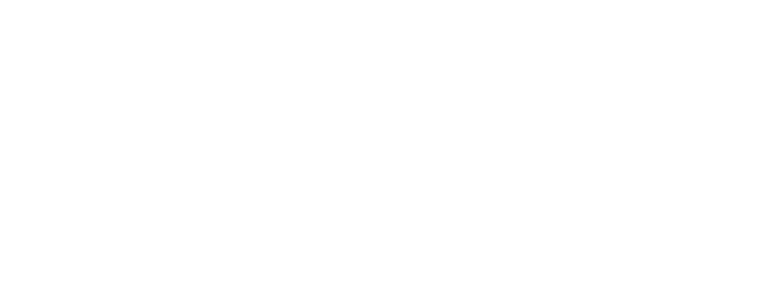
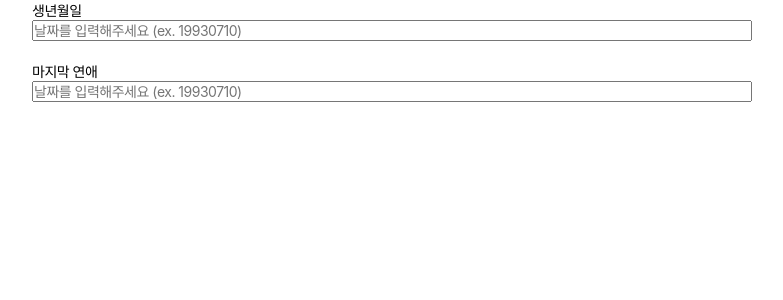
Before and after one commit to fe-olaf/solo, a React (Create React App) app: page / in a window 1280 px wide. Shown: the top 300 px of the page, without its empty margins (248-1031 px from the left). Built offline with nearby package versions, Linux system fonts and the light colour scheme.

Commit message:
feature: date input 추가

```diff
--- a/package.json
+++ b/package.json
@@ -3,7 +3,9 @@
   "version": "0.1.0",
   "private": true,
   "dependencies": {
+    "classnames": "^2.3.1",
     "react": "^17.0.2",
+    "react-day-picker": "^7.4.10",
     "react-dom": "^17.0.2",
     "react-router-dom": "^5.2.0",
     "react-scripts": "4.0.3",
--- a/src/App.scss
+++ /dev/null
@@ -1,38 +0,0 @@
-.App {
-  text-align: center;
-}
-
-.App-logo {
-  height: 40vmin;
-  pointer-events: none;
-}
-
-@media (prefers-reduced-motion: no-preference) {
-  .App-logo {
-    animation: App-logo-spin infinite 20s linear;
-  }
-}
-
-.App-header {
-  background-color: #282c34;
-  min-height: 100vh;
-  display: flex;
-  flex-direction: column;
-  align-items: center;
-  justify-content: center;
-  font-size: calc(10px + 2vmin);
-  color: white;
-}
-
-.App-link {
-  color: #61dafb;
-}
-
-@keyframes App-logo-spin {
-  from {
-    transform: rotate(0deg);
-  }
-  to {
-    transform: rotate(360deg);
-  }
-}
--- a/src/App.tsx
+++ b/src/App.tsx
@@ -1,10 +1,10 @@
 import { BrowserRouter, Switch, Route } from 'react-router-dom'
 
-import MainPage from './pages/main'
+import MainPage from './pages/Main'
 import ResultPage from './pages/result'
 import NotFoundPage from './pages/notFound'
 
-import './App.scss'
+import './scss/reset.scss'
 
 function App() {
   return (
@@ -13,7 +13,7 @@
         <Route exact path="/">
           <MainPage />
         </Route>
-        <Route path="/:id">
+        <Route path="/result">
           <ResultPage />
         </Route>
         <Route>
--- /dev/null
+++ b/src/components/shared/DateInput.module.scss
@@ -0,0 +1,8 @@
+.date_input {
+    position: relative;
+    z-index: 10;
+    width: 100%;
+    height: 100%;
+    box-sizing: border-box;
+    overflow: hidden;
+}
--- /dev/null
+++ b/src/components/shared/DateInput.tsx
@@ -0,0 +1,34 @@
+import React from 'react'
+import classNames from 'classnames/bind'
+
+import InputContainer from './InputContainer'
+
+import styles from './DateInput.module.scss'
+
+const cx = classNames.bind(styles)
+
+function DateInput({
+  label,
+  onChange,
+  value,
+  name,
+}: {
+  name: string
+  label: string
+  onChange: (e: React.ChangeEvent<HTMLInputElement>) => void
+  value: string
+}) {
+  return (
+    <InputContainer label={label}>
+      <input
+        name={name}
+        value={value}
+        onChange={onChange}
+        className={cx('date_input')}
+        placeholder="날짜를 입력해주세요 (ex. 19930710)"
+      />
+    </InputContainer>
+  )
+}
+
+export default DateInput
--- /dev/null
+++ b/src/components/shared/InputContainer.module.scss
@@ -0,0 +1,3 @@
+.wrap_input {
+    margin-bottom: 20px;
+}
--- /dev/null
+++ b/src/components/shared/InputContainer.tsx
@@ -0,0 +1,20 @@
+import classNames from 'classnames/bind'
+import React from 'react'
+
+import styles from './InputContainer.module.scss'
+
+const cx = classNames.bind(styles)
+
+function InputContainer({
+  label,
+  children,
+}: React.PropsWithChildren<{ label: string }>) {
+  return (
+    <div className={cx('wrap_input')}>
+      <div>{label}</div>
+      <div>{children}</div>
+    </div>
+  )
+}
+
+export default InputContainer
--- /dev/null
+++ b/src/pages/Main.module.scss
@@ -0,0 +1,7 @@
+.wrap_page {
+    width: 100%;
+    max-width: 720px;
+    margin: 0 auto;
+    min-height: 100vh;
+    max-height: 100vh;
+}
--- a/src/pages/main.tsx
+++ b/src/pages/main.tsx
@@ -1,5 +1,51 @@
+import React, { useState } from 'react'
+import classNames from 'classnames/bind'
+
+import styles from './Main.module.scss'
+
+import DateInput from '../components/shared/DateInput'
+
+const cx = classNames.bind(styles)
+
+const MAX_DATE_LENGTH = 8
+
 function MainPage() {
-  return <div></div>
+  const [formValues, setFormValues] = useState({
+    birthday: '',
+    lastday: '',
+    nickname: '',
+  })
+
+  const handleDate = (e: React.ChangeEvent<HTMLInputElement>) => {
+    if (e.target.value.length > MAX_DATE_LENGTH) {
+      alert('날짜는 최대 8 글자까지 입력 할 수 있습니다.')
+      return
+    }
+
+    setFormValues({
+      ...formValues,
+      [e.target.name]: e.target.value,
+    })
+  }
+
+  const { birthday, lastday } = formValues
+
+  return (
+    <div className={cx('wrap_page')}>
+      <DateInput
+        label="생년월일"
+        name="birthday"
+        value={birthday}
+        onChange={handleDate}
+      />
+      <DateInput
+        label="마지막 연애"
+        name="lastday"
+        value={lastday}
+        onChange={handleDate}
+      />
+    </div>
+  )
 }
 
 export default MainPage
--- a/src/pages/result.tsx
+++ b/src/pages/result.tsx
@@ -1,4 +1,7 @@
+import { useHistory } from 'react-router-dom'
+
 function ResultPage() {
+  console.log('useParams ', useHistory())
   return <div></div>
 }
 
--- /dev/null
+++ b/src/scss/reset.scss
@@ -0,0 +1,56 @@
+@charset "utf-8";
+
+body, p,
+h1, h2, h3, h4, h5, h6,
+ul, ol, li,
+dl, dt, dd,
+table, th, td,
+form, fieldset, legend, input, textarea, button, select {
+	margin: 0;
+	padding: 0;
+}
+
+body,
+input,
+textarea,
+select,
+button,
+table {
+	font-size: 14px;
+	line-height: normal;
+	font-family: -apple-system, BlinkMacSystemFont, helvetica, Apple SD Gothic Neo, sans-serif;
+	letter-spacing: -0.5px;
+}
+
+body {
+	position: relative;
+	-webkit-text-size-adjust: none;
+	background-color: #fff;
+}
+
+img,
+fieldset {
+	border: 0;
+}
+
+ul,
+ol {
+	list-style: none;
+}
+
+em,
+address {
+	font-style: normal;
+}
+
+a {
+	text-decoration: none;
+}
+
+table {
+	border-collapse: collapse;
+}
+
+div {
+	box-sizing: border-box;
+}
```
Also changed, not shown: 2 other files (tests, documents, lock files or other folders).
